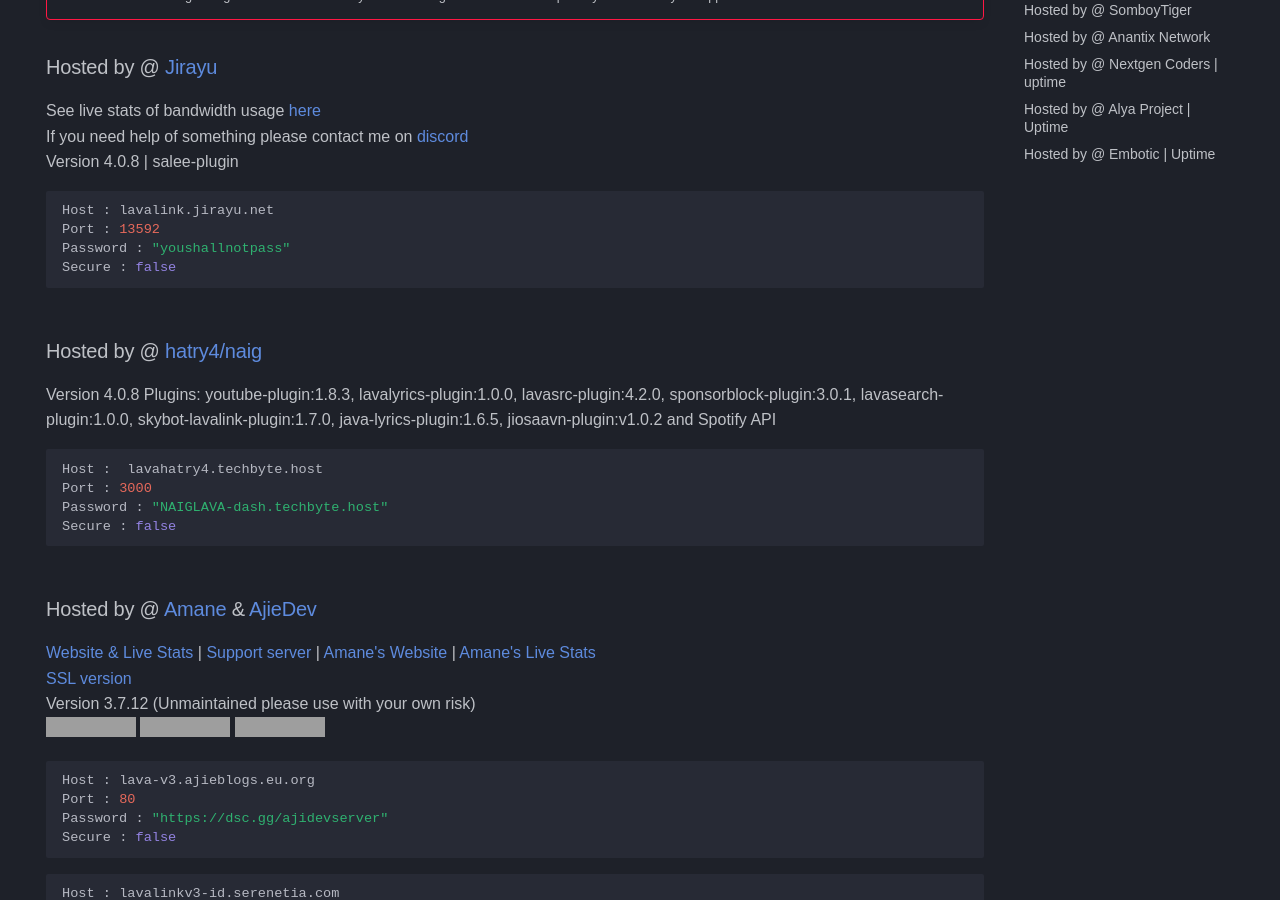
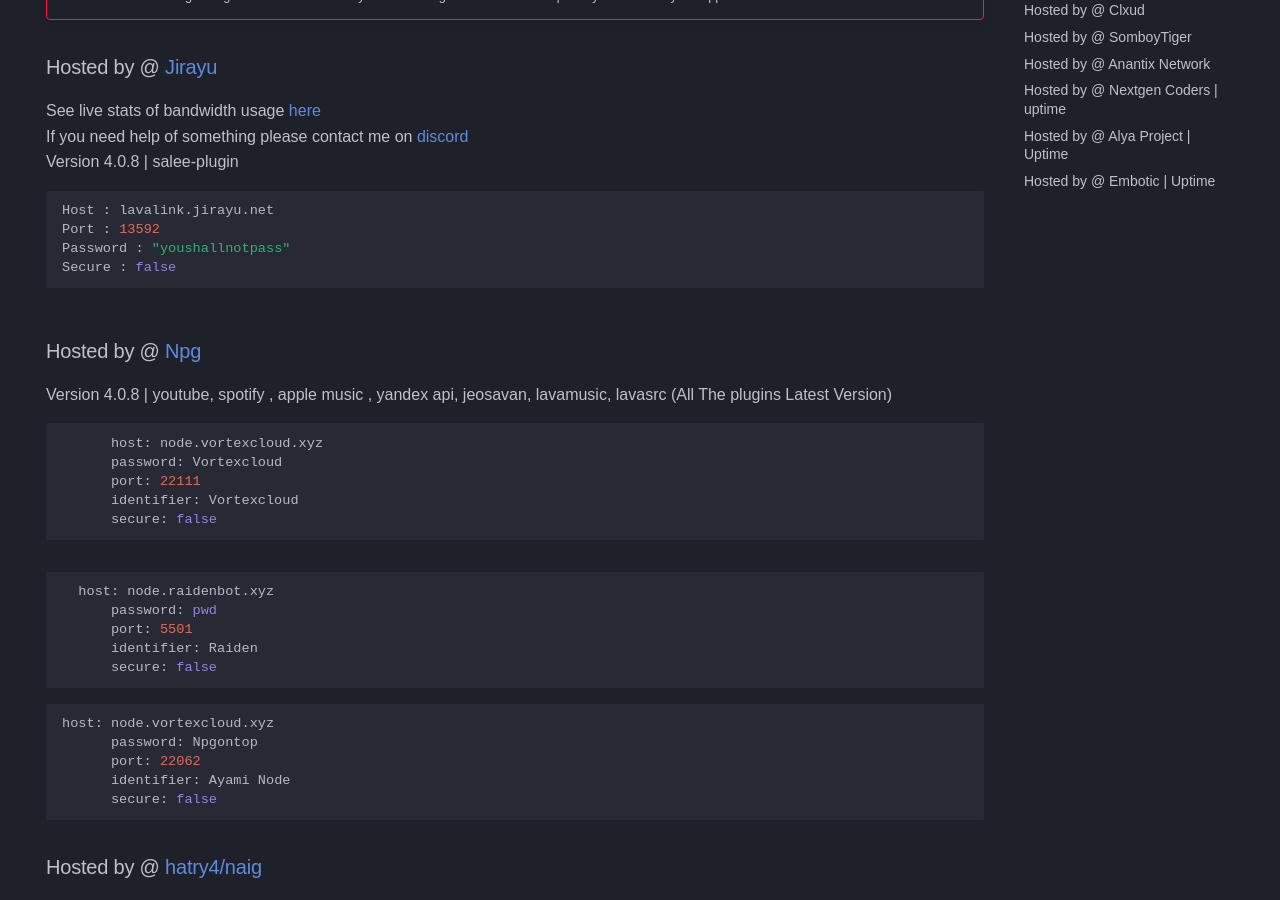
Before and after one commit to DarrenOfficial/lavalink-list, an MkDocs documentation site: the page built from docs/NoSSL/lavalink-without-ssl.md, in a window 1280 px wide and 900 px high, scrolled down 311 px. Built offline with MkDocs 1.6.1 and Material for MkDocs 9.7.7, drawn with Linux system fonts in a browser that asks for light colours; some web fonts are replaced; comment, search, counter and statistics services are not loaded; a style sheet for code colours, icons or effects is not loaded; grey boxes are pictures that could not be loaded.

Commit message:
Update lavalink-without-ssl.md
New Lavalink Host

````diff
--- a/docs/NoSSL/lavalink-without-ssl.md
+++ b/docs/NoSSL/lavalink-without-ssl.md
@@ -33,6 +33,32 @@ Host : lavalink.jirayu.net
 Port : 13592
 Password : "youshallnotpass"
 Secure : false
+```
+
+### Hosted by @ [Npg](https://github.com/Wumpuspro)
+Version 4.0.8 | youtube, spotify , apple music , yandex api, jeosavan, lavamusic, lavasrc (All The plugins Latest Version)
+```bash
+      host: node.vortexcloud.xyz
+      password: Vortexcloud
+      port: 22111
+      identifier: Vortexcloud
+      secure: false
+```
+
+```bash
+  host: node.raidenbot.xyz
+      password: pwd
+      port: 5501
+      identifier: Raiden
+      secure: false
+```
+
+```bash
+host: node.vortexcloud.xyz
+      password: Npgontop
+      port: 22062
+      identifier: Ayami Node
+      secure: false
 ```
 
 ### Hosted by @ [hatry4/naig](https://charlesnaig.github.io/)
````
